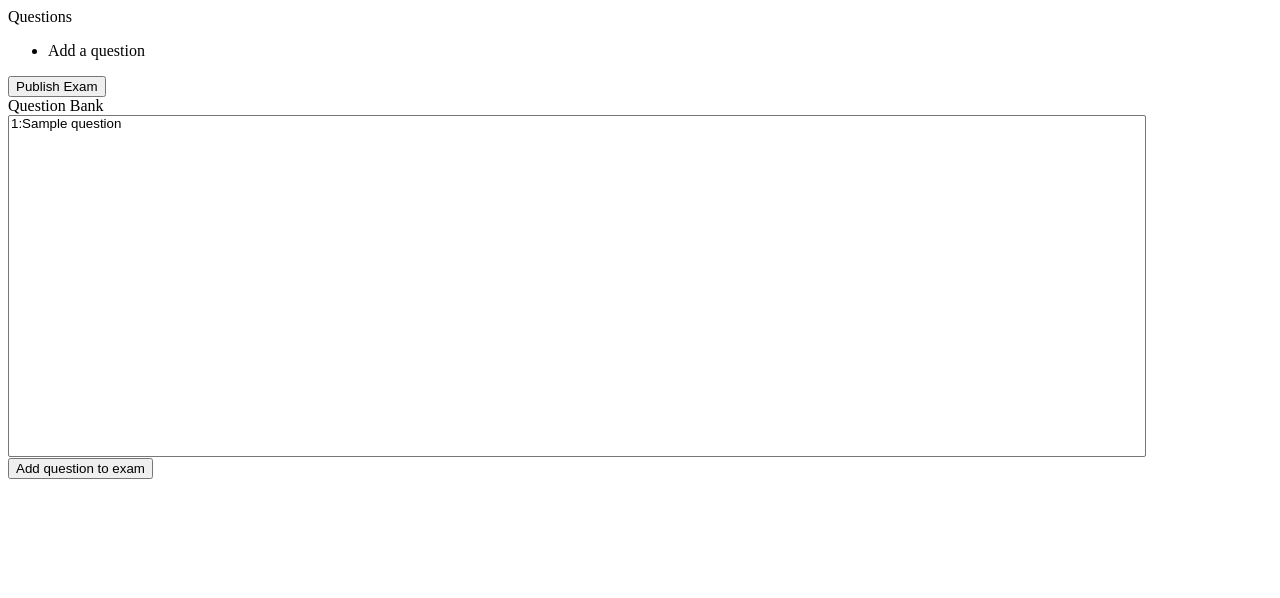
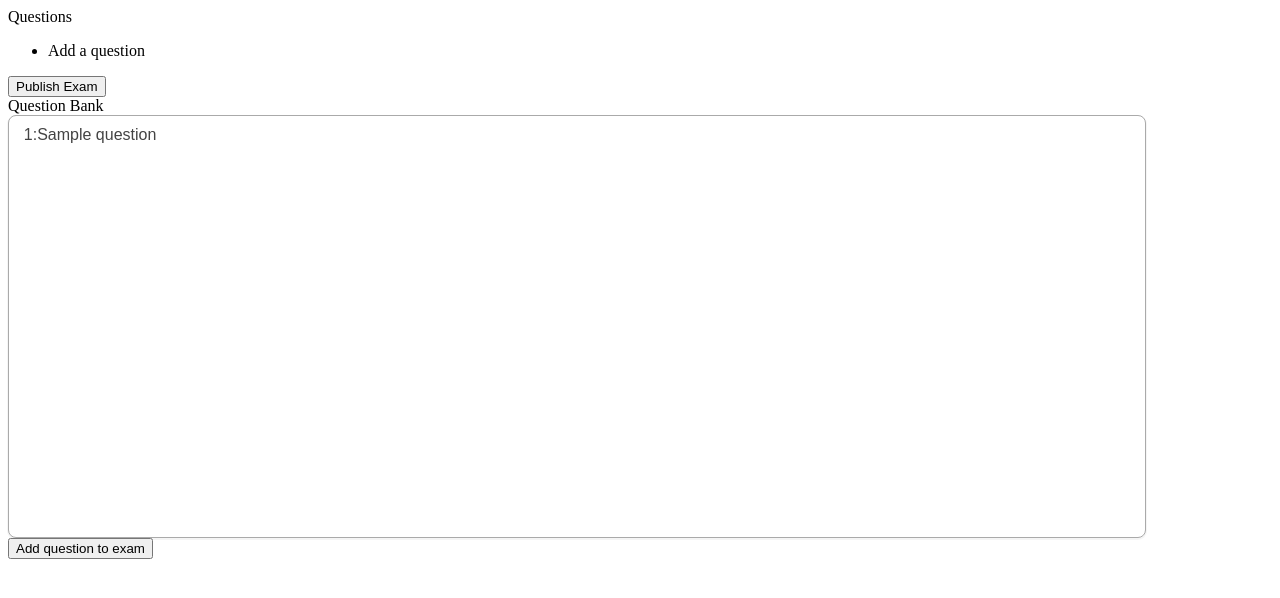
Before and after one commit to sbharg/cs490-project, a Flask app: page /new-exam in a window 1280 px wide. Shown: the top 598 px of the page. Run offline with Flask 2, Linux system fonts and the light colour scheme; the visitor is signed in with stand-in values (Sample User, id 1); tables that the repository leaves empty hold one stand-in row (values such as "Sample post").

Commit message:
visual updates

```diff
--- /dev/null
+++ b/app/static/select.css
@@ -0,0 +1,39 @@
+.select-css {
+	display: block;
+	font-size: 16px;
+	font-family: sans-serif;
+	font-weight: 700;
+	color: #444;
+	line-height: 1.3;
+	padding: .6em 1.4em .5em .8em;
+	width: 100%;
+	max-width: 100%;
+	box-sizing: border-box;
+	margin: 0;
+	border: 1px solid #aaa;
+	box-shadow: 0 1px 0 1px rgba(0,0,0,.04);
+	border-radius: .5em;
+	-moz-appearance: none;
+	-webkit-appearance: none;
+	appearance: none;
+	background-color: #fff;
+	background-repeat: no-repeat, repeat;
+	background-position: right .7em top 50%, 0 0;
+	background-size: .65em auto, 100%;
+}
+.select-css::-ms-expand {
+	display: none;
+}
+.select-css:hover {
+	border-color: #888;
+}
+.select-css:focus {
+	border-color: #aaa;
+	box-shadow: 0 0 1px 3px rgba(59, 153, 252, .7);
+	box-shadow: 0 0 0 3px -moz-mac-focusring;
+	color: #222;
+	outline: none;
+}
+.select-css option {
+	font-weight:normal;
+}
--- a/app/templates/new_exam.html
+++ b/app/templates/new_exam.html
@@ -5,6 +5,7 @@
   <meta charset="UTF-8">
   <meta name="viewport" content="width=device-width, initial-scale=1.0">
   <title>New Exam</title>
+  <link rel="stylesheet" href="../static/select.css">
 </head>
 
 <body>
@@ -33,7 +34,7 @@
         <form action="/add-question-to-exam" method="post">
             Question Bank
             <div>
-                <select name="question" size="20" style="width:90%;" required>
+                <select name="question" size="20" style="width:90%;" class="select-css" required>
                 {% if question_bank %}
                     {% for question in question_bank %}
                         <option value="{{ question.question_id }}">{{ question.question_id }}:{{ question.func_name }}</option>
--- a/app/templates/questionbank.html
+++ b/app/templates/questionbank.html
@@ -5,16 +5,17 @@
   <meta charset="UTF-8">
   <meta name="viewport" content="width=device-width, initial-scale=1.0">
   <title>Template Question Bank</title>
+  <link rel="stylesheet" href="../static/select.css">
 </head>
 
 <body>
   <main id="main-holder">
     <form id="question-select-form" method="post" action="/questionbank">
-      <select name="question" size="20" style="width:90%;" required>
+      <select name="question" size="20" style="width:90%;" class="select-css" required>
         <!--- Forloop of question list--->
           {% if questions %}
             {% for question in questions %}
-              <option value="{{ question.question_id }}">{{ question.question_id }}:{{ question.func_name }}</option>
+              <option value="{{ question.question_id }}">{{ question.question_id }}: {{ question.func_name }}</option>
             {% endfor %}
           {% endif %}
       </select>
```
Also changed, not shown: app/templates/qeditor.html (+15 -8 lines).
